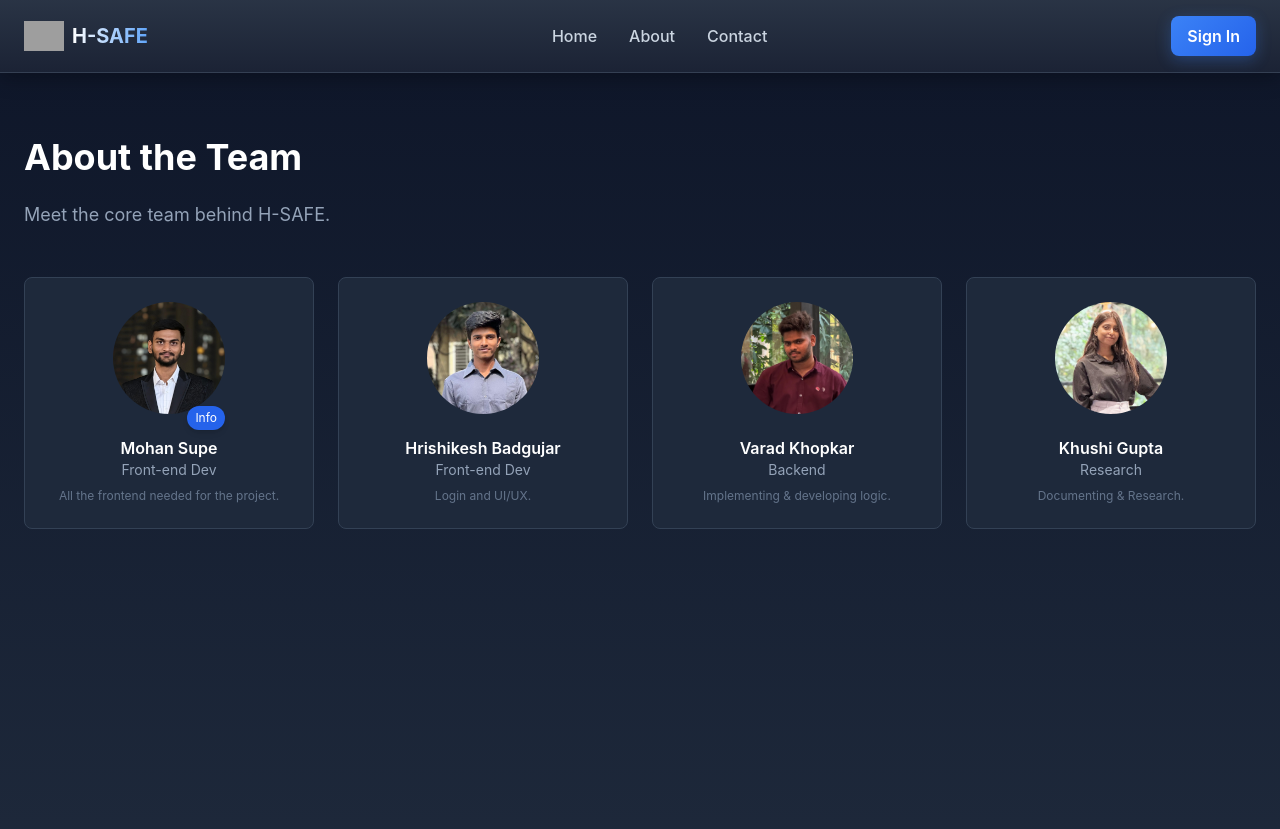
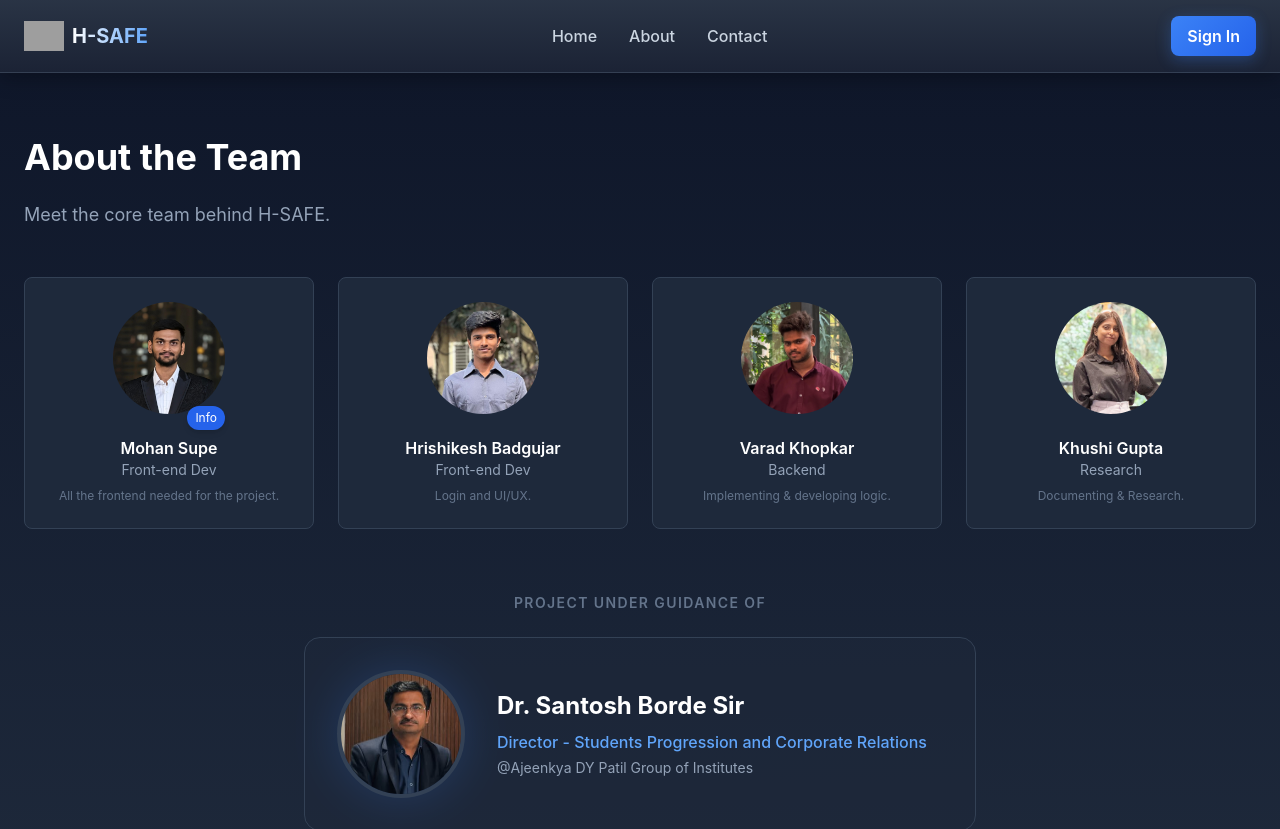
Before and after one commit to mohansupe/H-Safe, a React (Vite) app: page /about in a window 1280 px wide. Shown: the top 829 px of the page. Built offline with nearby package versions, Linux system fonts and the light colour scheme; no server answers; grey boxes are pictures that could not be loaded.

Commit message:
Add project guide section to Team page

```diff
--- a/src/components/Team.jsx
+++ b/src/components/Team.jsx
@@ -45,6 +45,28 @@ export default function Team() {
             <p className="text-slate-500 text-xs mt-2">{m.bio}</p>
           </div>
         ))}
+      </div>
+
+      {/* Project Guide Section */}
+      <div className="mt-16 text-center animate-fade-in-up" style={{ animationDelay: '0.2s' }}>
+        <h3 className="text-slate-500 text-sm uppercase tracking-widest font-semibold mb-6">Project Under Guidance of</h3>
+        <div className="bg-slate-800/50 border border-slate-700 rounded-2xl p-8 max-w-2xl mx-auto hover:border-blue-500/50 transition-all group">
+          <div className="flex flex-col md:flex-row items-center gap-8">
+            <div className="relative">
+              <div className="absolute inset-0 bg-blue-500 rounded-full blur-xl opacity-20 group-hover:opacity-40 transition-opacity"></div>
+              <img
+                src="/assets/santoshsir.png"
+                alt="Dr. Santosh Borde"
+                className="w-32 h-32 rounded-full object-cover border-4 border-slate-700 group-hover:border-blue-500 transition-colors relative z-10"
+              />
+            </div>
+            <div className="text-center md:text-left">
+              <h4 className="text-2xl font-bold text-white mb-2">Dr. Santosh Borde Sir</h4>
+              <p className="text-blue-400 font-medium mb-1">Director - Students Progression and Corporate Relations</p>
+              <p className="text-slate-400 text-sm">@Ajeenkya DY Patil Group of Institutes</p>
+            </div>
+          </div>
+        </div>
       </div>
 
       {/* Modal */}
```
Also changed, not shown: public/assets/santoshsir.png (added).
